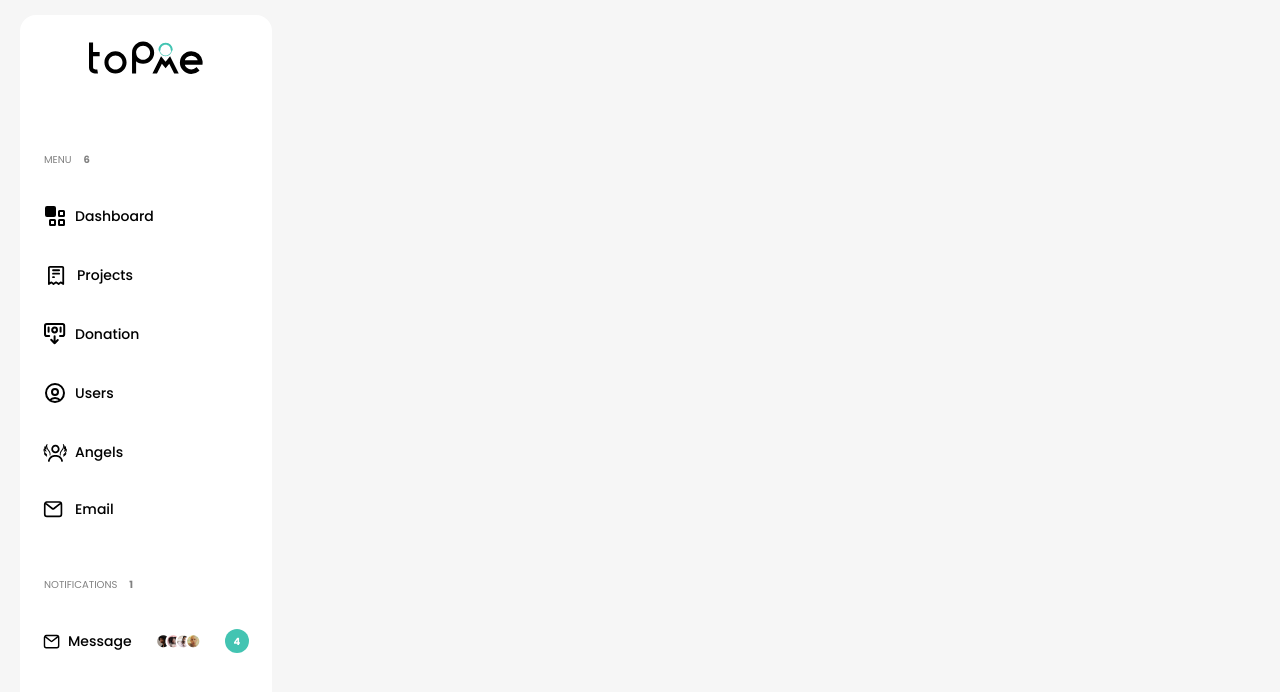
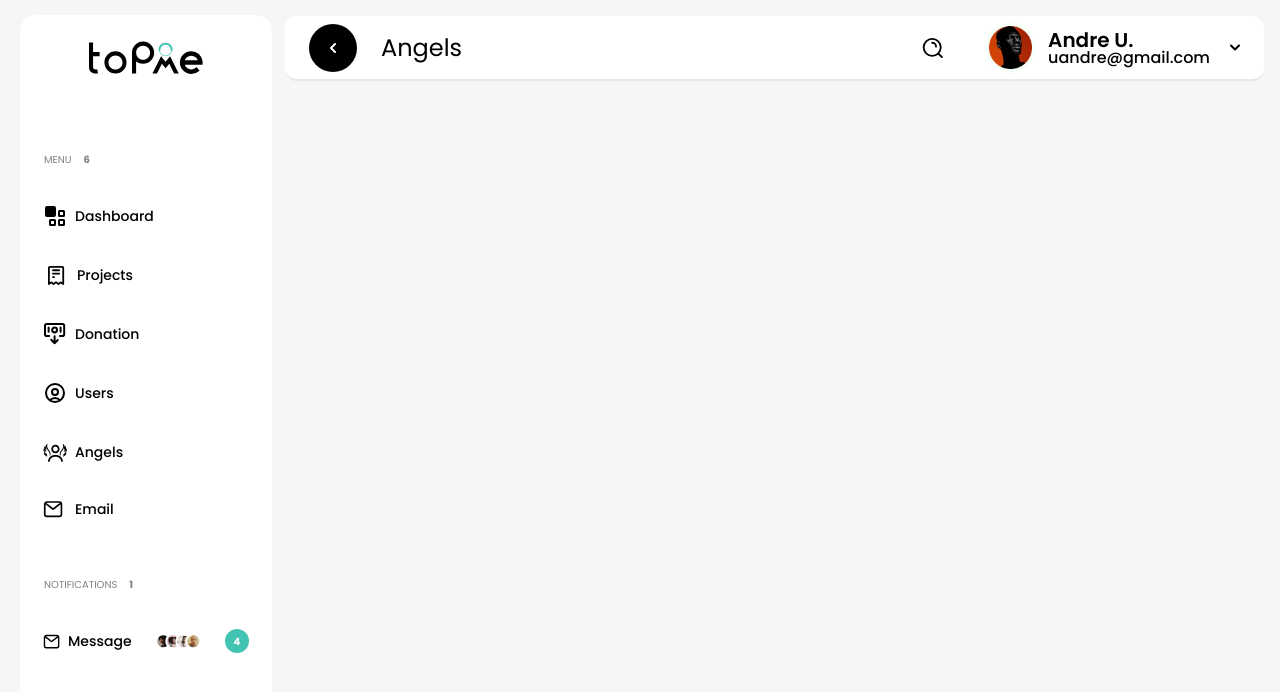
Before and after one commit to KobiManuel/top-me, a React (Vite) app: page / in a window 1280 px wide. Shown: the top 692 px of the page. Built offline with nearby package versions, Linux system fonts and the light colour scheme.

Commit message:
feat(User Inerface): updated header component and layout

```diff
--- a/src/App.scss
+++ b/src/App.scss
@@ -1,14 +1,19 @@
 body {
   background: #f6f6f6;
+  padding: 16px;
 }
 
-.App {
-  scrollbar-width: none; /* Firefox */
-  -ms-overflow-style: none; /* Internet Explorer and Edge
+* {
+  scrollbar-width: none !important; /* Firefox */
+  -ms-overflow-style: none !important; /* Internet Explorer and Edge
    */
+  &::-webkit-scrollbar {
+    display: none !important; /* Chrome, Safari, and Opera */
+  }
 }
-.App::-webkit-scrollbar {
-  display: none; /* Chrome, Safari, and Opera */
+
+.header {
+  width: calc(100% - 301px);
 }
 
 .nav-links {
--- a/src/components/Header.jsx
+++ b/src/components/Header.jsx
@@ -0,0 +1,40 @@
+import React from "react";
+import ChevronLeft from "../assets/chevron-left.svg?react";
+import Search from "../assets/search.svg?react";
+import ChevronDown from "../assets/chevron-down.svg?react";
+import avatar from "../assets/navbar-avatar.png";
+
+const Header = () => {
+  return (
+    <nav
+      className="header fixed top-4 left-[calc(100% - 269px)] font-poppins  flex justify-between items-center rounded-[12px] border-b-2 border-solid border-[
+#F6F6F6] py-[6px] px-6 bg-white"
+    >
+      <div className="flex items-center gap-6">
+        <button className="bg-black w-12 h-12 rounded-full flex justify-center items-center">
+          <ChevronLeft />
+        </button>
+        <h6 className="text-black fon-normal text-2xl leading-9">Angels</h6>
+      </div>
+      <div className="flex items-center justify-end gap-[41px]">
+        <div className="w-[35%] flex justify-between items-center">
+          <input
+            type="text"
+            className="w-full bg-transparent border-none outline-none"
+          />
+          <Search />
+        </div>
+        <div className="flex gap-3 items-center">
+          <img src={avatar} alt="/" className="w-[51px] h-[51px]" />
+          <span className="flex flex-col text-black mr-2">
+            <p className=" text-xl font-semibold">Andre U.</p>
+            <p className="font-medium text-base -mt-2">uandre@gmail.com</p>
+          </span>
+          <ChevronDown />
+        </div>
+      </div>
+    </nav>
+  );
+};
+
+export default Header;
--- a/src/components/Layout.jsx
+++ b/src/components/Layout.jsx
@@ -1,10 +1,14 @@
 import React from "react";
 import Sidebar from "./Sidebar";
+import Header from "./Header";
 
 const Layout = () => {
   return (
     <main>
       <Sidebar />
+      <div className="w-[calc(100% - 269px)] ml-[269px] h-screen">
+        <Header />
+      </div>
     </main>
   );
 };
```
Also changed, not shown: src/assets/search.svg (renamed from src/assets/Icon.svg).
